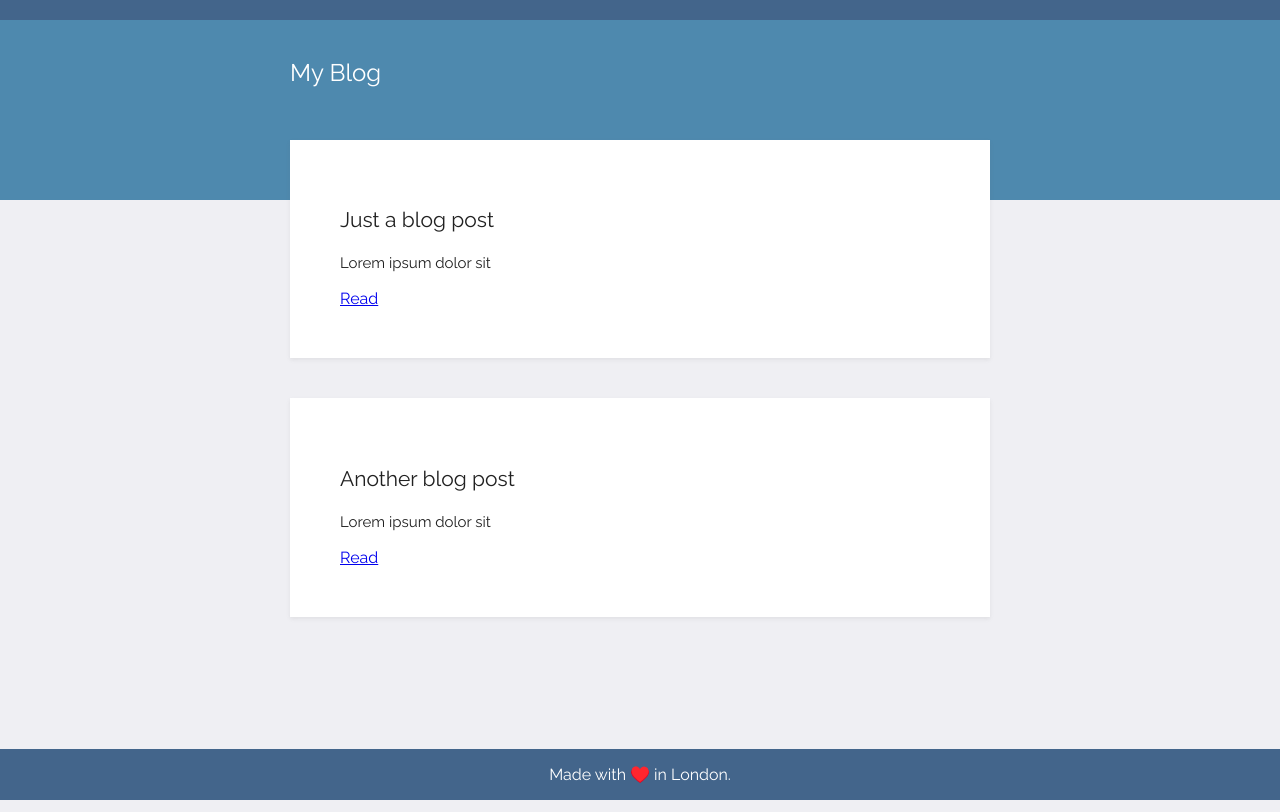
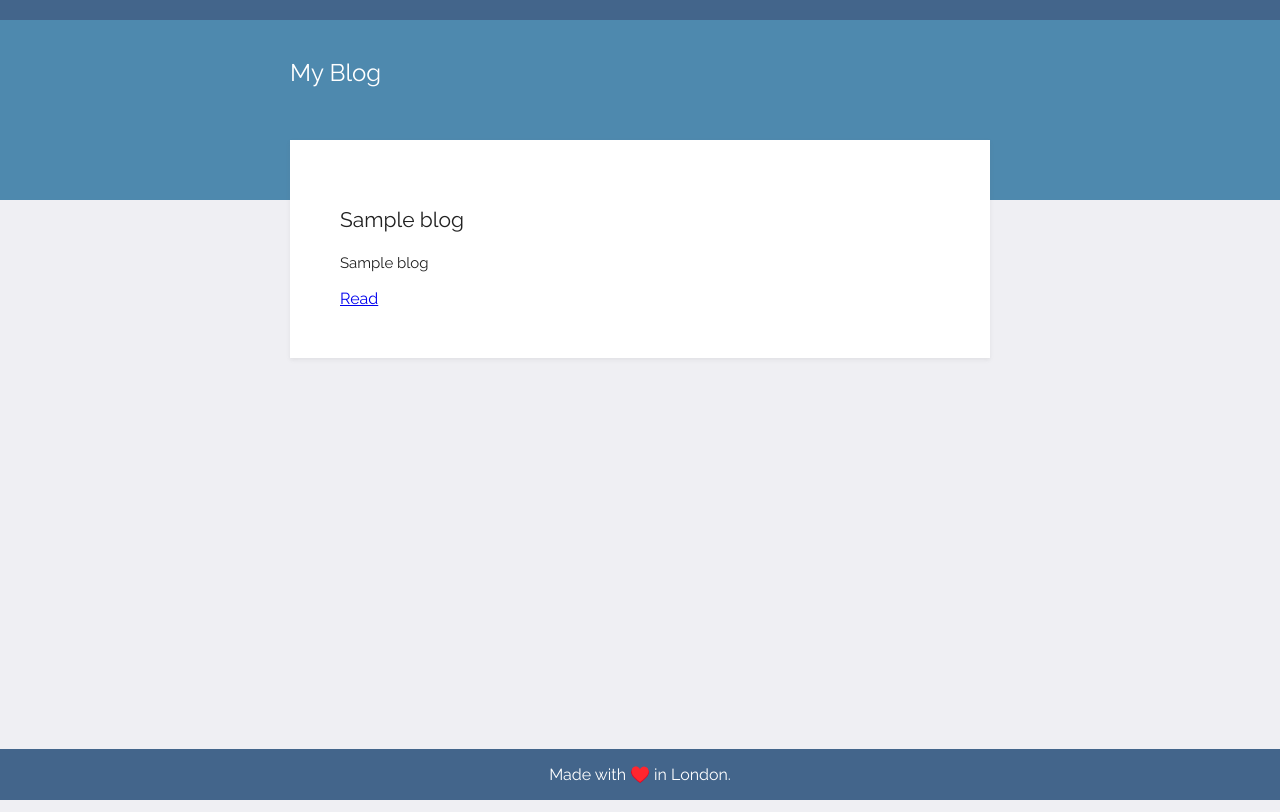
Before and after one commit to maccyaero/blog, a Flask app: template templates/index.html in a window 1280 px wide. Run offline with Flask 2, Linux system fonts and the light colour scheme; the template is opened without the code that fills it: most values are stand-ins (such as "Sample title", 1, 10 or a date in 2020).

Commit message:
Added JSON API Updated Blog Template to show Blog JSON Data.

```diff
--- a/main.py
+++ b/main.py
@@ -1,11 +1,17 @@
 from flask import Flask, render_template
+import requests
 
 app = Flask(__name__)
+
+json_endpoint_url = " https://api.npoint.io/2f69e31b2a0c018e9f83"
 
 
 @app.route('/')
 def home():
-    return render_template("index.html")
+    response = requests.get(url=json_endpoint_url)
+    response_json = response.json()
+    print(response_json)
+    return render_template("index.html", blogs=response_json)
 
 
 if __name__ == "__main__":
--- a/templates/index.html
+++ b/templates/index.html
@@ -11,20 +11,16 @@
     <div class="top">
         <div class="title"><h1>My Blog</h1></div>
     </div>
+    {% for blog in blogs %}
     <div class="content">
         <div class="card">
-            <h2>Just a blog post</h2>
-            <p class="text">Lorem ipsum dolor sit </p>
+            <h2>{{blog['title']}}</h2>
+            <p class="text">{{blog['subtitle']}} </p>
             <a href="#">Read</a>
         </div>
     </div>
-    <div class="content">
-        <div class="card">
-            <h2>Another blog post</h2>
-            <p class="text">Lorem ipsum dolor sit </p>
-            <a href="#">Read</a>
-        </div>
-    </div>
+    {% endfor %}
+
 </div>
 </body>
 <footer>
```
